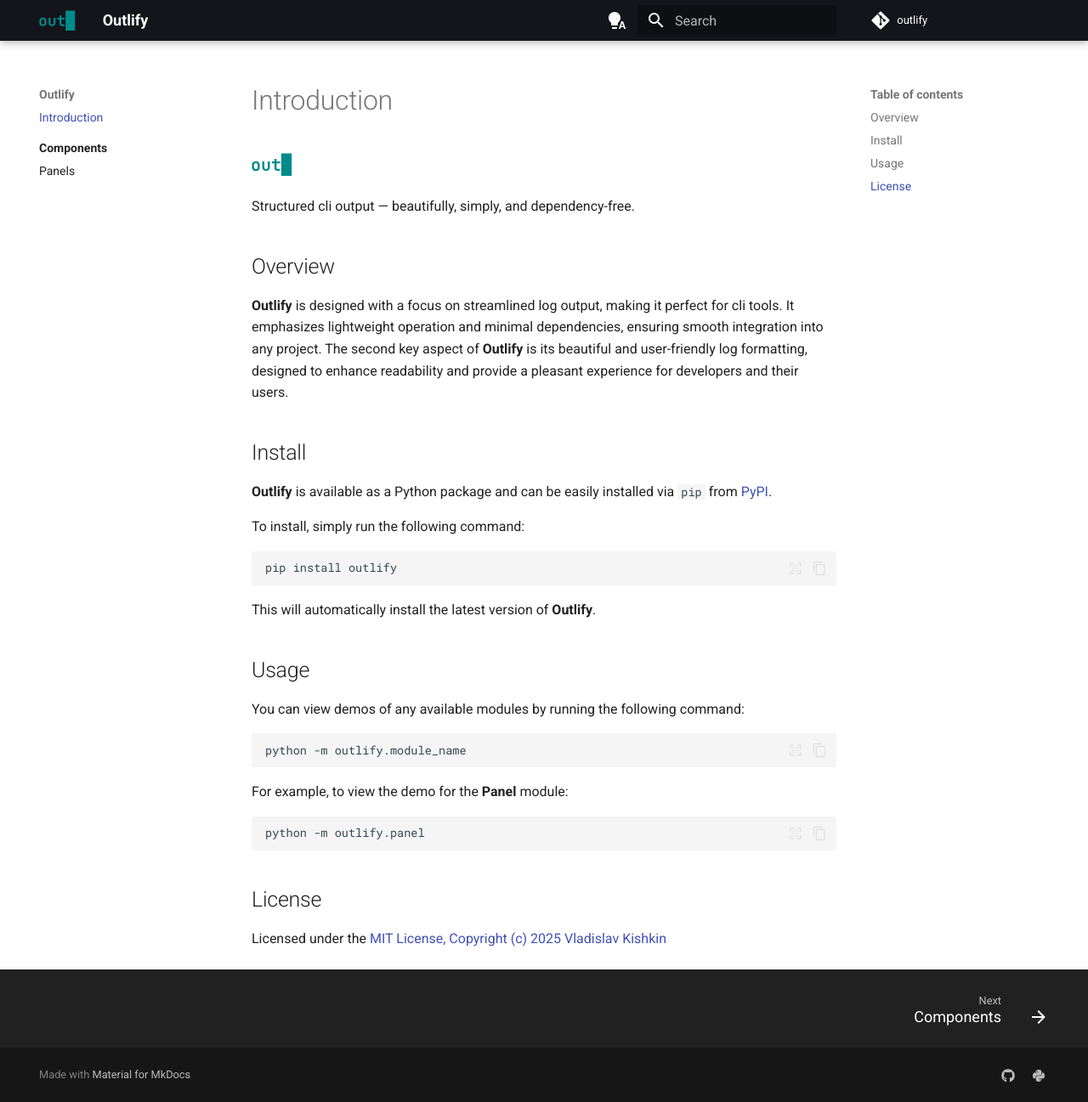
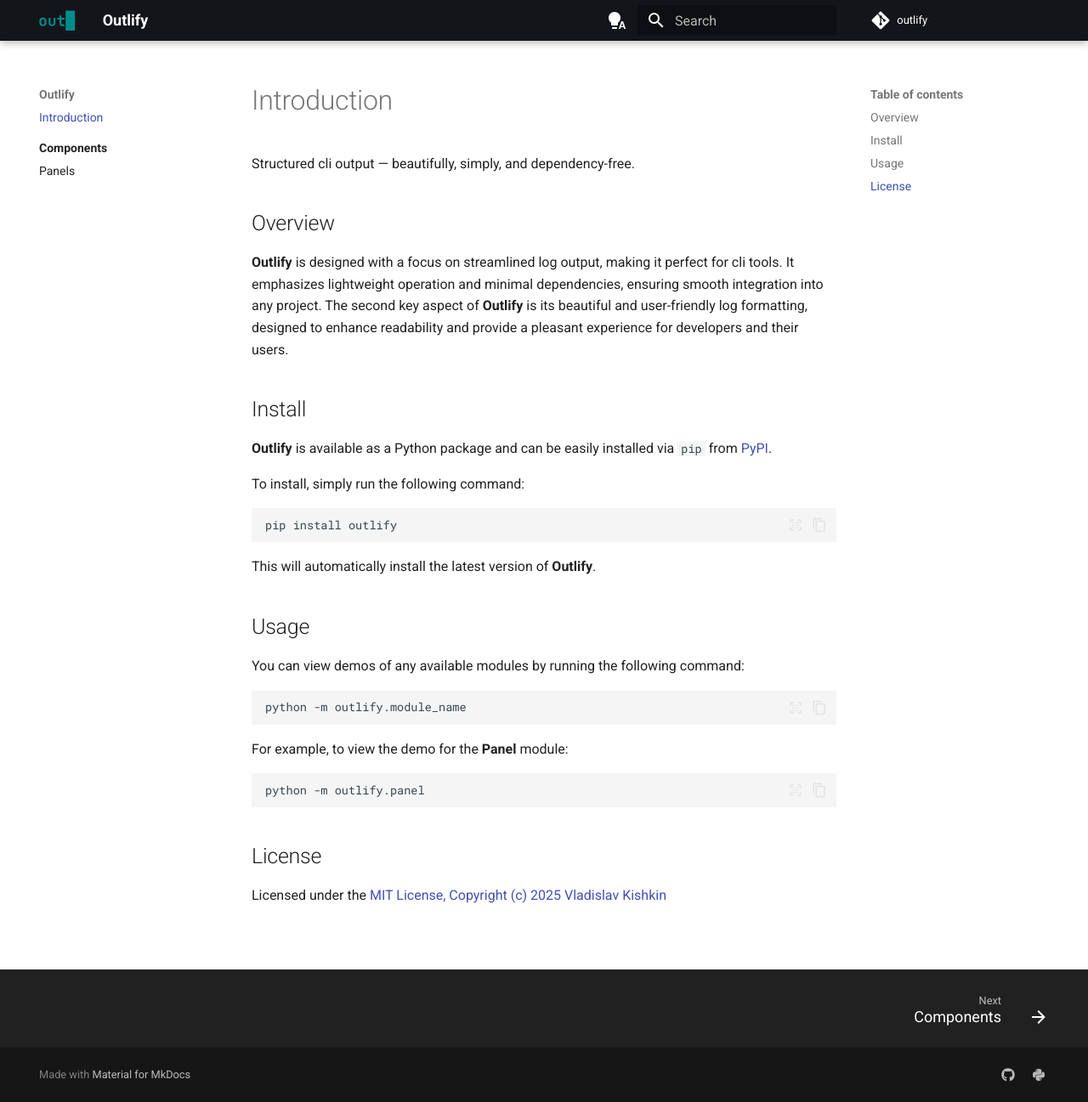
Before and after one commit to k1shk1n/outlify, an MkDocs documentation site: the page built from docs/index.md, in a window 1280 px wide and 1297 px high. Shown: the whole window at 85% size. Built offline with MkDocs 1.6.1 and Material for MkDocs 9.7.7, drawn with Linux system fonts in a browser that asks for light colours; comment, search, counter and statistics services are not loaded; the version menu is left out.

Commit message:
delete logo from intoduction

```diff
--- a/docs/index.md
+++ b/docs/index.md
@@ -1,9 +1,6 @@
 # Introduction
 
-![logo](assets/logo.svg)
-
 Structured cli output — beautifully, simply, and dependency-free.
-
 
 ## Overview
 **Outlify** is designed with a focus on streamlined log output, making it perfect for cli tools.
```
